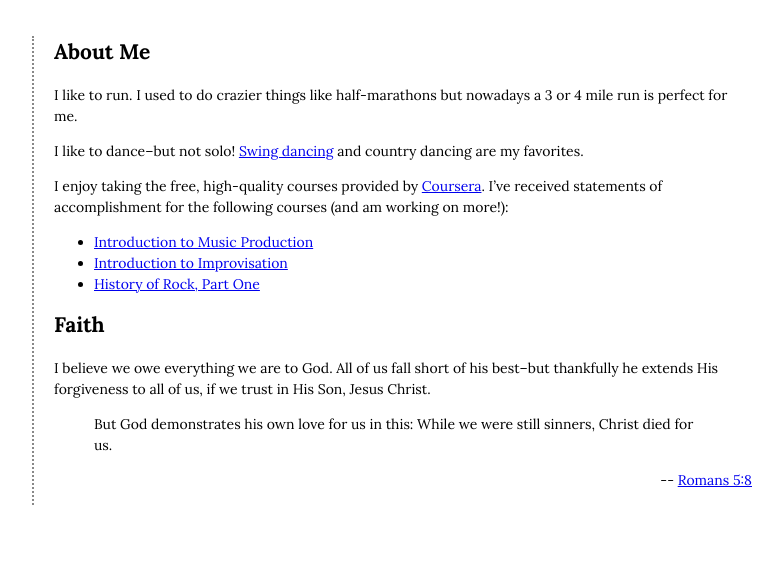
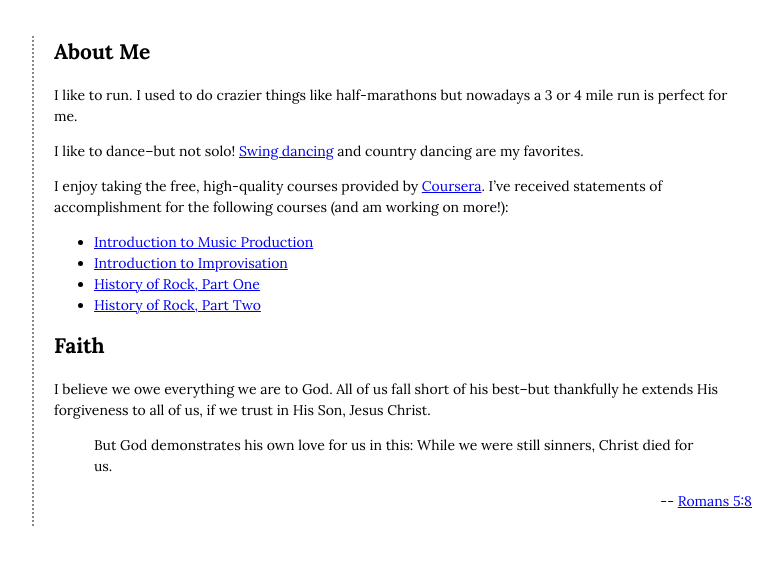
Before and after one commit to jesseplymale/jesseplymale.github.io, a Jekyll site: the page built from aboutMe.markdown, in a window 1280 px wide. Shown: the top 565 px of the page, without its empty margins (318-1101 px from the left). Built offline with Jekyll 4.4.1, drawn with Linux system fonts in a browser that asks for light colours; Markdown is read by kramdown in place of the engine named in the settings.

Commit message:
Add coursera course

```diff
--- a/aboutMe.markdown
+++ b/aboutMe.markdown
@@ -16,6 +16,7 @@ I enjoy taking the free, high-quality courses provided by [Coursera](http://www.
 *   [Introduction to Music Production](https://www.coursera.org/course/musicproduction)
 *   [Introduction to Improvisation](https://www.coursera.org/course/improvisation)
 *   [History of Rock, Part One](https://www.coursera.org/course/historyofrock1)
+*   [History of Rock, Part Two](https://www.coursera.org/course/historyofrock2)
 
 ## Faith
 
```
